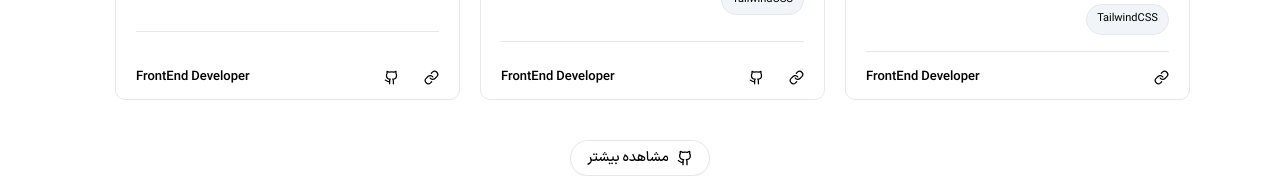
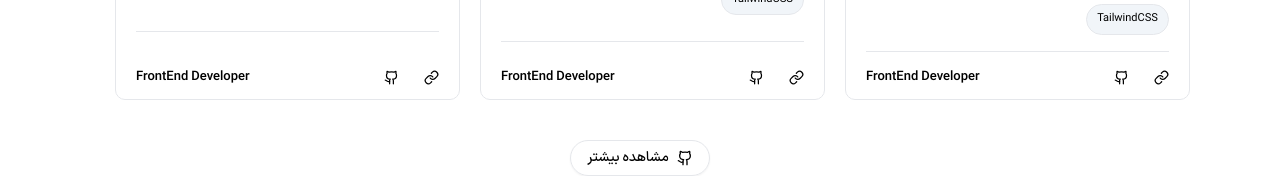
Before and after one commit to dofxo/dofxo.ir, a React (Vite) app: page / in a window 1280 px wide. Shown: the part 1765-1941 px from the top of the page. Built offline with nearby package versions, Linux system fonts and the light colour scheme.

Commit message:
refactor: change niro saei project details

```diff
--- a/src/data/projects.ts
+++ b/src/data/projects.ts
@@ -27,7 +27,8 @@ export const projects: projectsType = [
   },
   {
     title: "NSD",
-    websiteLink: "https://niro-saee.vercel.app/",
+    websiteLink: "https://niro-saie.vercel.app/",
+    sourceCode: "https://github.com/fulcain/niro-saee",
     role: "FrontEnd Developer",
     description: `طراحی و توسعه وب‌سایتی حرفه‌ای برای معرفی خدمات شرکت نیرو ساعی درخش، شامل بخش‌های معرفی شرکت، خدمات مهندسی و پیمانکاری، نمونه‌کارها، و ارتباط با مشتریان. این وب‌سایت با طراحی مدرن و کاربرپسند، نمایانگر هویت و فعالیت‌های شرکت است.`,
     skills: ["Typescript", "Next.js", "Swiper", "shadcn/ui", "TailwindCSS"],
```
